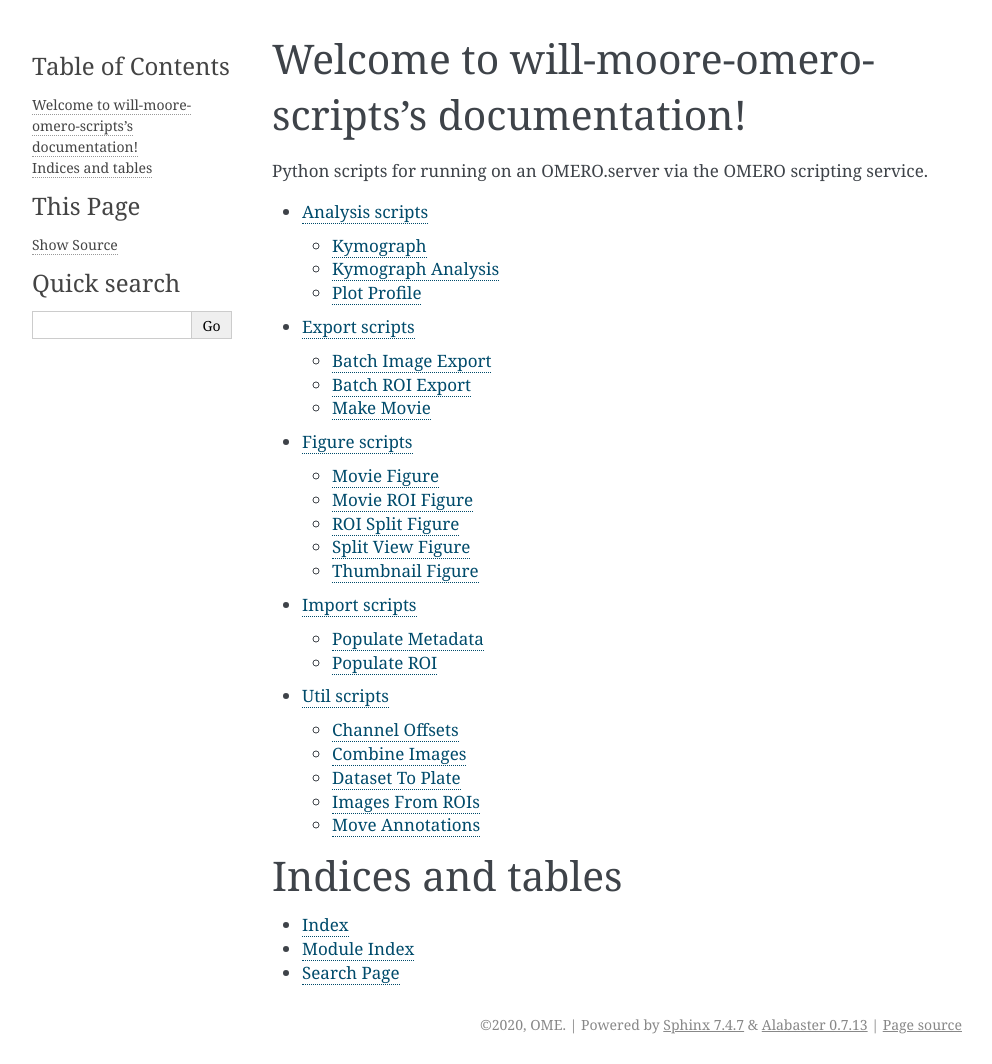
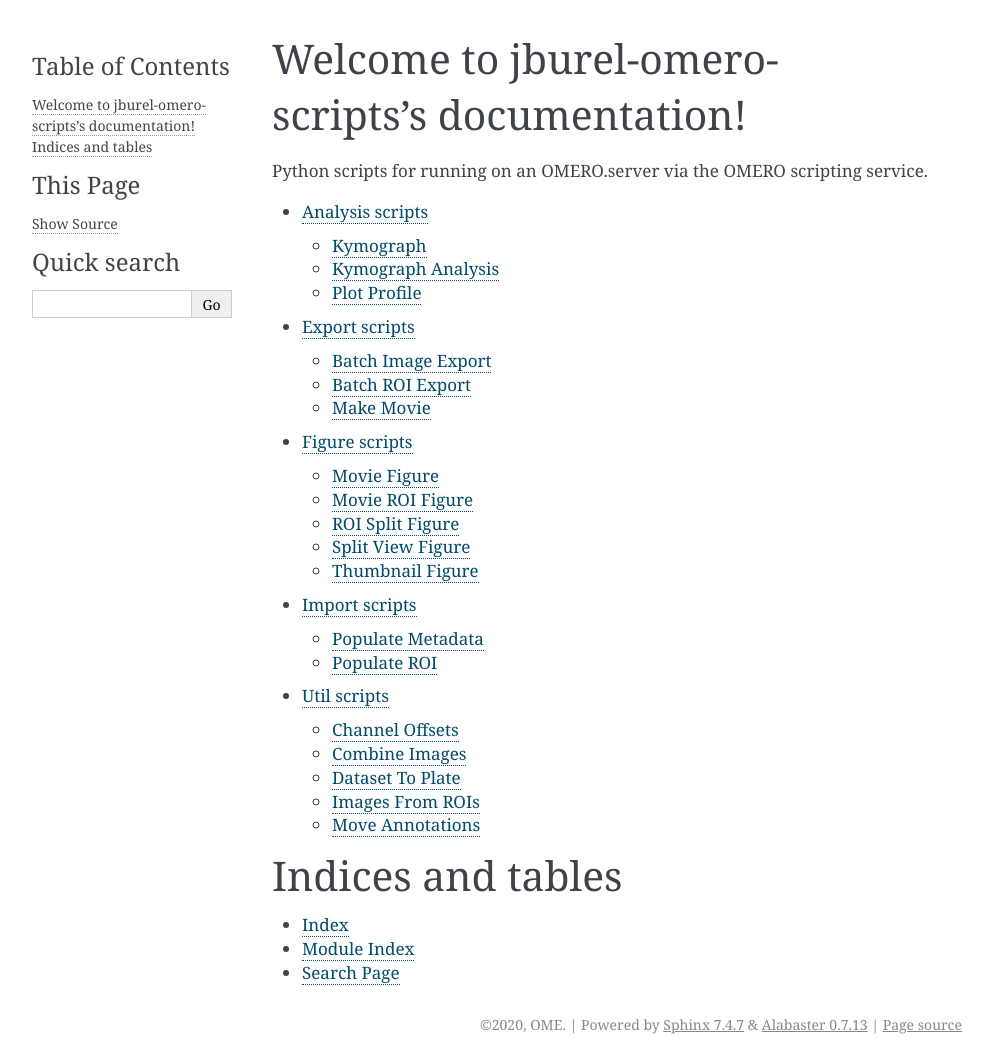
Before and after one commit to ome/omero-scripts, a Sphinx documentation site: the page built from docs/index.rst, in a window 1280 px wide. Shown: the whole page, without its empty margins (148-1140 px from the left). Built offline with Sphinx 7.4.7, drawn with Linux system fonts in a browser that asks for light colours.

Commit message:
change name

```diff
--- a/docs/index.rst
+++ b/docs/index.rst
@@ -1,4 +1,4 @@
-Welcome to will-moore-omero-scripts's documentation!
+Welcome to jburel-omero-scripts's documentation!
 ====================================================
 
 Python scripts for running on an OMERO.server via the OMERO scripting service.
```
